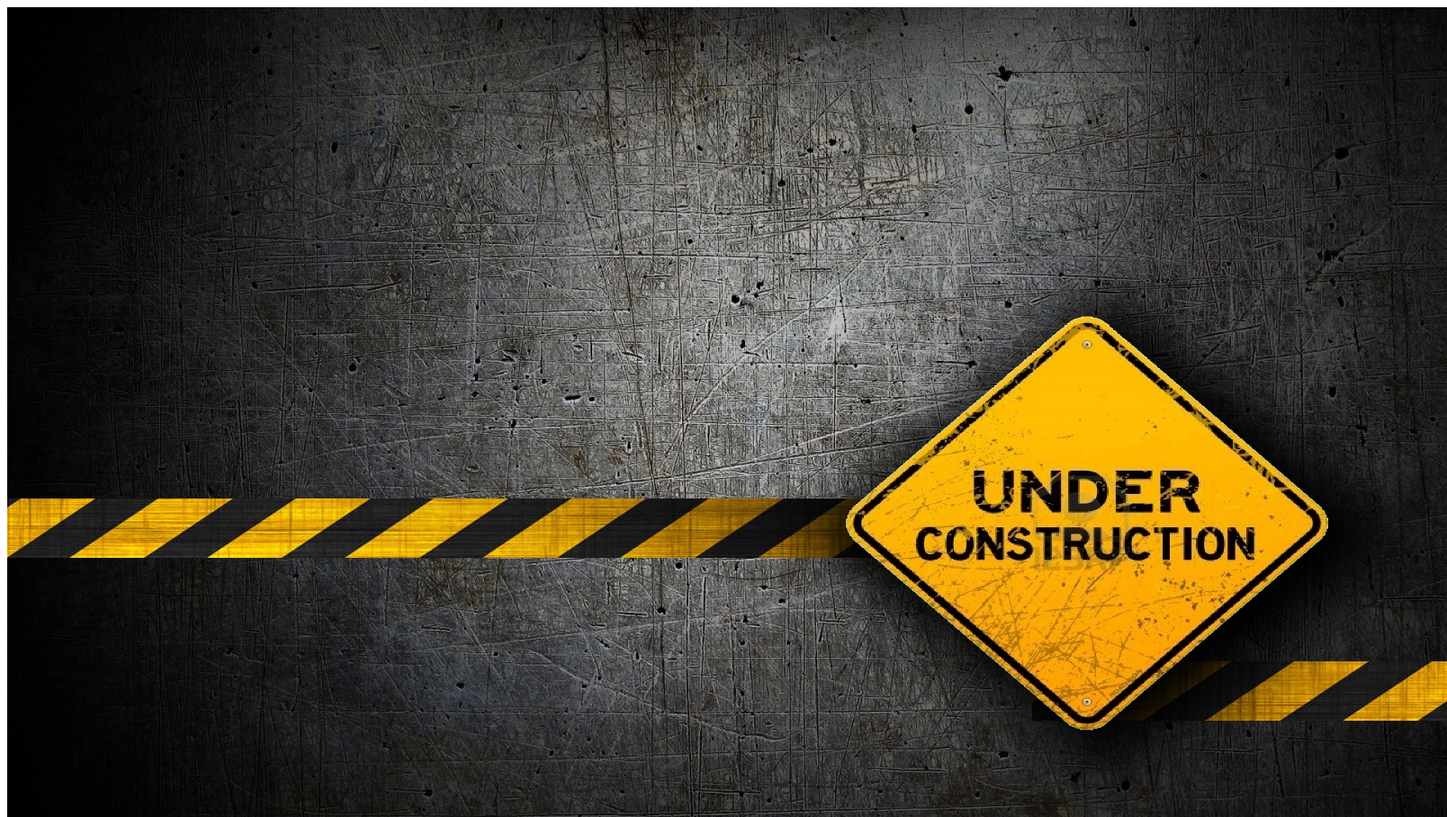
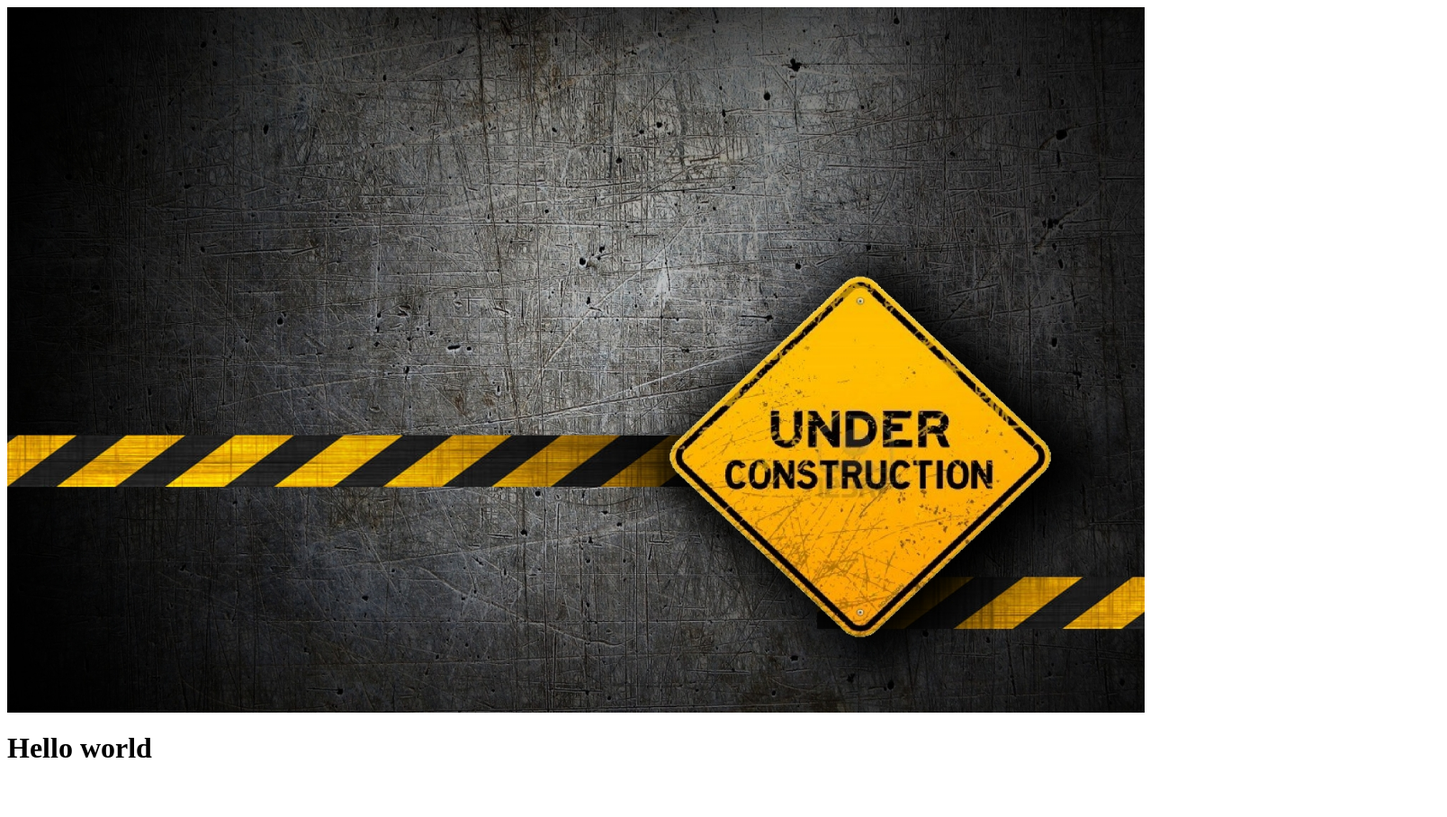
Before and after one commit to AnujStha/AnujStha.github.io, a plain HTML site: page index.html in a window 1280 px wide. Shown: the top 908 px of the page at 90% size, 1608 px wide, since content can reach past the window. After the commit the page ends 872 px from the top, so only its background shows below. Drawn offline with Linux system fonts and the light colour scheme.

Commit message:
Update index.html

```diff
--- a/index.html
+++ b/index.html
@@ -3,6 +3,6 @@
 </head>
 
 <body>
-<img  src="images/cons.jpg">
+<img  src="images/cons.jpg" height="100%" width="100%">
 <h1>Hello world</h1>
 </body>
```
